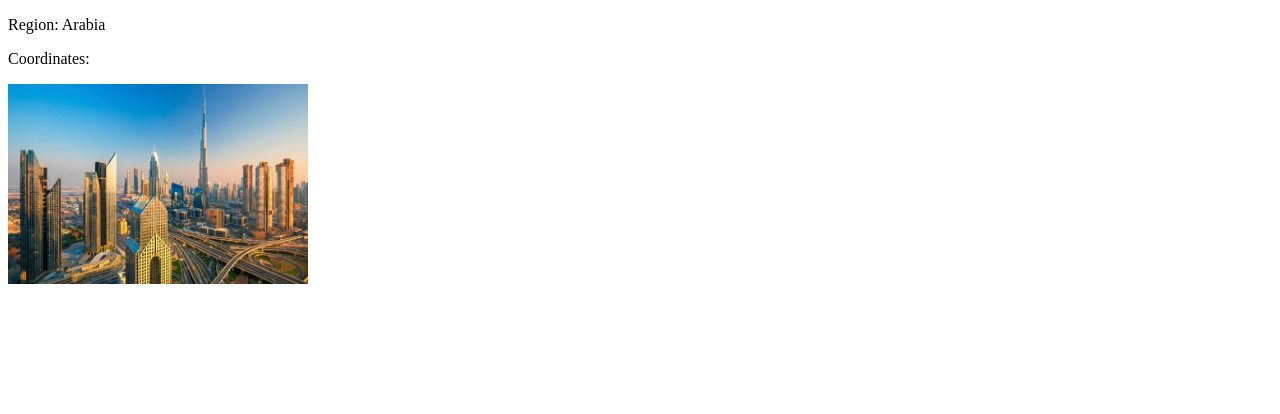
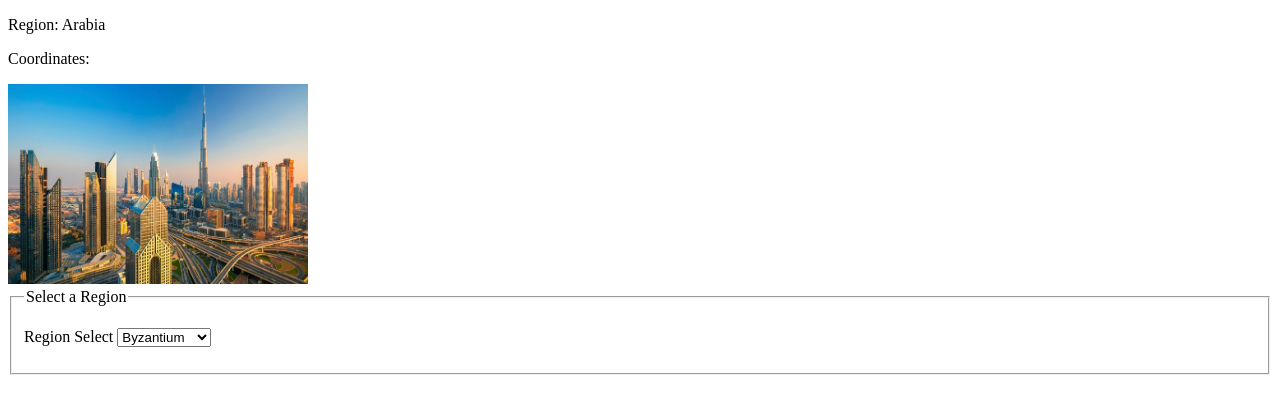
Before and after one commit to sjain0913/CS-Source, a Flask app: template SilkRoad/Templates/Regions/Arabia.html in a window 1280 px wide. Shown: the top 414 px of the page. Run offline with Flask 2, Linux system fonts and the light colour scheme; the template is opened without the code that fills it, so the values that code supplies are empty.

Commit message:
Creating dropdown box

```diff
--- a/SilkRoad/Templates/Difficulty.html
+++ b/SilkRoad/Templates/Difficulty.html
@@ -41,7 +41,7 @@
             diff = 3;
         }
 
-        xhttp.open("POST", "reciever", true);
+        xhttp.open("POST", "DifficultyReceiver", true);
         xhttp.setRequestHeader('Content-Type', 'application/json');
         xhttp.send(JSON.stringify({
             'difficulty' : diff,
--- a/SilkRoad/Templates/Regions/Arabia.html
+++ b/SilkRoad/Templates/Regions/Arabia.html
@@ -8,5 +8,24 @@
         <p>Region: Arabia</p>
         <p>Coordinates: </p>
         <img height=200 width=300 src="Images/Arabia.jpg">
+        <form>
+            <fieldset>
+                <legend> Select a Region</legend>
+                <p>
+                    <label>Region Select</label>
+                    <select id="myList">
+                        <option value="1">Byzantium</option>
+                        <option value="2">China</option>
+                        <option value="3">Denmark</option>
+                        <option value="4">Egypt</option>
+                        <option value="5">GreatBritain</option>
+                        <option value="6">India</option>
+                        <option value="7">Java</option>
+                        <option value="8">Persia</option>
+                        <option value="9">Somalia</option>
+                    </select>
+                </p>
+            </fieldset>
+        </form>
     </body>
 </html>
```
